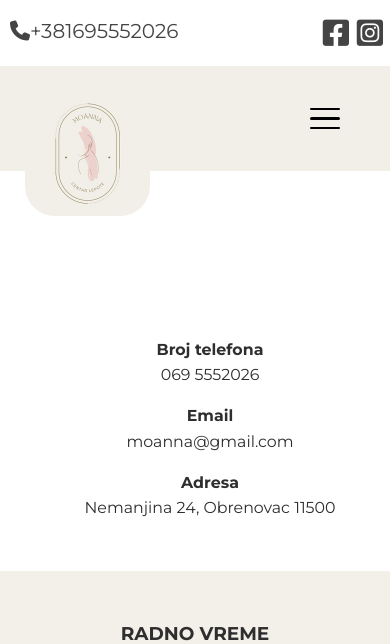
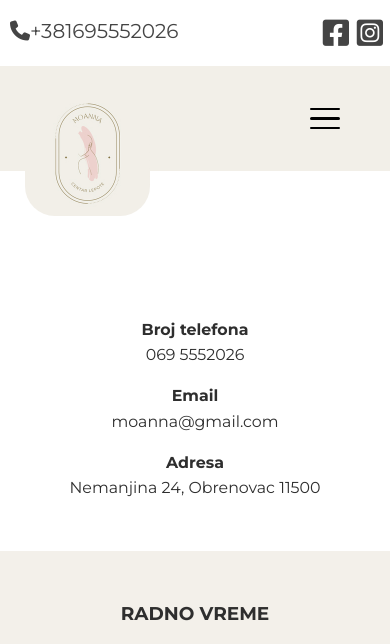
Before and after one commit to MilicaMicic1992/moanna, a plain HTML site: page kontakt.html in a window 390 px wide. Shown: the top 644 px of the page. Drawn offline with nearby package versions, Linux system fonts and the light colour scheme.

Commit message:
Update mobile.css

```diff
--- a/mobile.css
+++ b/mobile.css
@@ -337,9 +337,9 @@ table{
 
     }
     #telefon {
-        margin: 50px auto;
+        margin-bottom: 50px;
         padding-top: 100px;
-        padding-left: 30px;
+
     }
     #telefon p{
         text-align: center;
```
